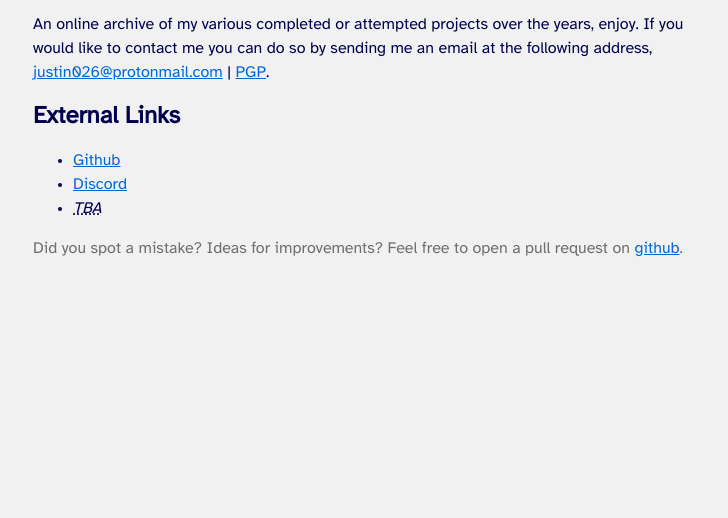
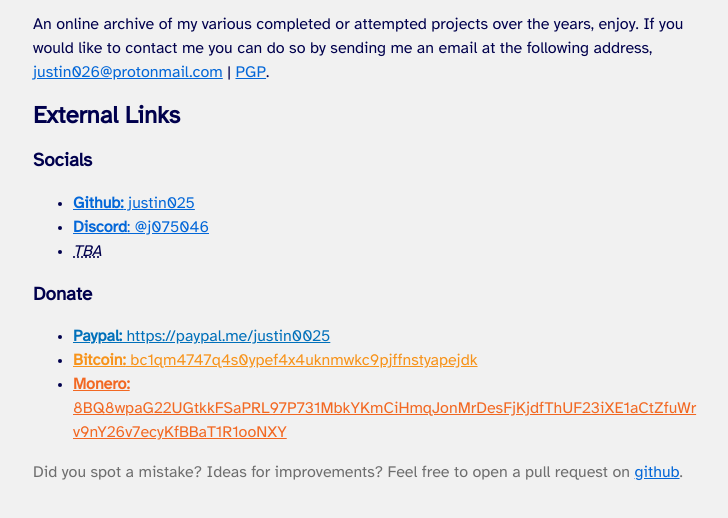
Before and after one commit to justin025/justin025.github.io, a plain HTML site: page about.html in a window 1280 px wide. Shown: the part 108-626 px from the top of the page, without its empty margins (272-1000 px from the left). Drawn offline with Linux system fonts and the light colour scheme.

Commit message:
include donation links in about.html

```diff
--- a/about.html
+++ b/about.html
@@ -1,5 +1,5 @@
 <!DOCTYPE html>
-<html lang="en"><head><meta http-equiv="Content-Type" content="text/html; charset=UTF-8">
+<html lang="en">
   <head>
     <meta http-equiv="content-type" content="text/html; charset=UTF-8">
     <meta charset="utf-8">
@@ -47,15 +47,28 @@
     <p>An online archive of my various completed or attempted projects over the years, enjoy. If you would like to contact me you can do so by sending me an email at the following address, <a href="mailto:justin026@protonmail.com">justin026@protonmail.com</a> | <a href="./assets/email.asc">PGP</a>.</p>
 
     <h2>External Links</h2>
+    <h3>Socials</h3>
     <ul>
       <li>
-        <a href="https://github.com/justin025" title="My Github Profile" rel="me">Github</a>
+        <a href="https://github.com/justin025" title="Github" rel="me"><strong>Github:</strong> justin025</a>
       </li>
       <li>
-        <a href="https://discord.gg/u2YYjQdAk6" title="OnTheSpot Discord Server" rel="me">Discord</a>
+        <a href="https://discord.gg/u2YYjQdAk6" title="OnTheSpot Discord Server" rel="me"><strong>Discord</strong>: @j075046</a>
       </li>
       <li>
         <dfn title="To Be Announced"><abbr title="To Be Announced">TBA</abbr></dfn>
+      </li>
+    </ul>
+    <h3>Donate</h3>
+    <ul>
+      <li>
+        <a style="word-wrap: break-word; color: #0070ba;" href="https://paypal.me/justin0025" title="Paypal" rel="me"><strong>Paypal:</strong> https://paypal.me/justin0025</a>
+      </li>
+      <li>
+        <a style="word-wrap: break-word; color: #f7931a;" href="bitcoin:bc1qm4747q4s0ypef4x4uknmwkc9pjffnstyapejdk" title="Bitcoin Address" rel="me"><strong>Bitcoin:</strong> bc1qm4747q4s0ypef4x4uknmwkc9pjffnstyapejdk</a>
+      </li>
+      <li>
+        <a style="word-wrap: break-word; color: #f26822;" href="monero:8BQ8wpaG22UGtkkFSaPRL97P731MbkYKmCiHmqJonMrDesFjKjdfThUF23iXE1aCtZfuWrv9nY26v7ecyKfBBaT1R1ooNXY" title="Monero Address"><strong>Monero:</strong> 8BQ8wpaG22UGtkkFSaPRL97P731MbkYKmCiHmqJonMrDesFjKjdfThUF23iXE1aCtZfuWrv9nY26v7ecyKfBBaT1R1ooNXY</a>
       </li>
     </ul>
 
```
Also changed, not shown: services.html (+1 -1 lines).
